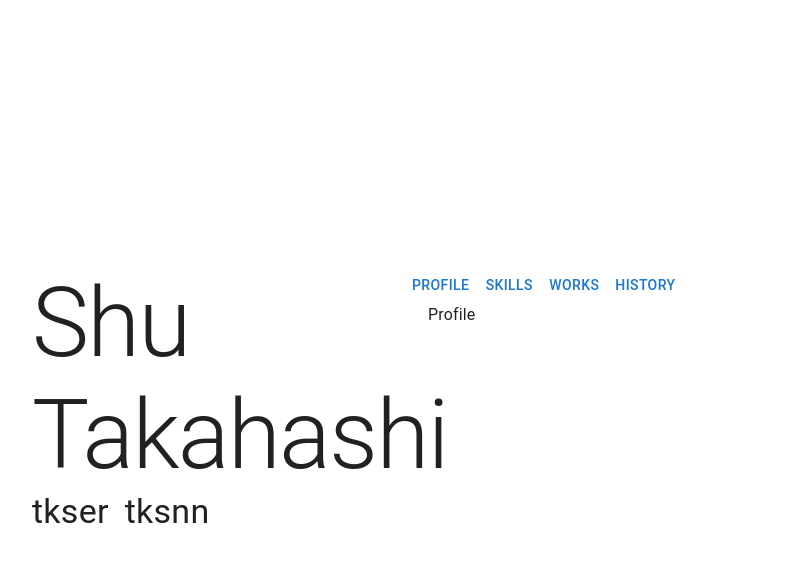
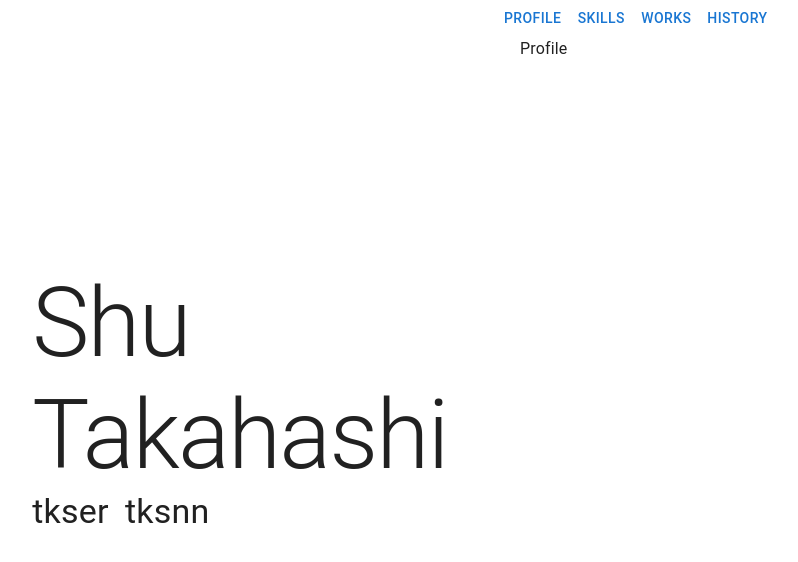
Before and after one commit to kq5y/t3x.jp, a React (Vite) app: page / in a window 1280 px wide. Shown: the top 562 px of the page, without its empty margins (16-814 px from the left). Built offline with nearby package versions, Linux system fonts and the light colour scheme.

Commit message:
wip: name

```diff
--- a/src/App.tsx
+++ b/src/App.tsx
@@ -1,4 +1,4 @@
-import { Container, CssBaseline, Stack, useMediaQuery } from '@mui/material';
+import { Container, CssBaseline, Grid, Stack, useMediaQuery } from '@mui/material';
 import { createTheme, ThemeProvider } from '@mui/material/styles';
 import { useMemo } from 'react';
 import Content from './components/Content';
@@ -6,7 +6,7 @@ import Name from './components/Name';
 
 const App = () => {
   const prefersDarkMode = useMediaQuery('(prefers-color-scheme: dark)');
-  const isWideScreen = useMediaQuery('(min-width: 750px)');
+  const isWideScreen = useMediaQuery('(min-width: 950px)');
   const theme = useMemo(
     () =>
       createTheme({
@@ -18,13 +18,17 @@ const App = () => {
   );
   return (
     <ThemeProvider theme={theme}>
-      <Container component="main" maxWidth="xs">
-        <CssBaseline />
+      <CssBaseline />
+      <Container component="main" maxWidth={false} disableGutters sx={{height: "100vh"}}>
         {isWideScreen ? (
-          <Stack direction="row">
-            <Name />
-            <Content direction="row" />
-          </Stack>
+          <Grid container style={{ height: '100%' }}>
+            <Grid item style={{ flexBasis: '40%', maxWidth: '750px' }}>
+              <Name />
+            </Grid>
+            <Grid item style={{ flex: 1 }}>
+              <Content direction="row" />
+            </Grid>
+          </Grid>
         ) : (
           <Stack direction="column">
             <Name />
--- a/src/components/Name.tsx
+++ b/src/components/Name.tsx
@@ -1,14 +1,19 @@
-import { Container, Stack, Typography } from "@mui/material"
+import { Grid, Stack, Typography, useMediaQuery } from "@mui/material"
 
 const Name = () => {
+  const isWideScreen = useMediaQuery('(min-width: 950px)');
   return (
-    <Container>
-      <Typography variant="h1" component="h1">Shu Takahashi</Typography>
-      <Stack direction="row" spacing={2}>
-        <Typography variant="h4" component="p">tkser</Typography>
-        <Typography variant="h4" component="p">tksnn</Typography>
-      </Stack>
-    </Container>
+    <Grid container alignItems={"center"} justifyContent={"center"} direction={"column"} style={{ height: '100%' }}>
+      <Grid item sx={{width: "min-content"}}>
+        <Typography variant="h1" component="h1" sx={{display: "inline", whiteSpace: isWideScreen ? "inherit" : "nowrap"}}>
+          Shu Takahashi
+        </Typography>
+        <Stack direction="row" spacing={2} sx={{display: "inline-flex"}}>
+            <Typography variant="h4" component="p">tkser</Typography>
+            <Typography variant="h4" component="p">tksnn</Typography>
+          </Stack>
+      </Grid>
+    </Grid>
   )
 }
 
--- a/src/main.scss
+++ b/src/main.scss
@@ -2,10 +2,6 @@
   font-family: Inter, system-ui, Avenir, Helvetica, Arial, sans-serif;
   line-height: 1.5;
   font-weight: 400;
-
-  color-scheme: light dark;
-  color: rgba(255, 255, 255, 0.87);
-  background-color: #242424;
 
   font-synthesis: none;
   text-rendering: optimizeLegibility;
@@ -14,56 +10,14 @@
   -webkit-text-size-adjust: 100%;
 }
 
-a {
-  font-weight: 500;
-  color: #646cff;
-  text-decoration: inherit;
-}
-a:hover {
-  color: #535bf2;
-}
-
-body {
+body, #root {
   margin: 0;
-  display: flex;
-  place-items: center;
-  min-width: 320px;
+  padding: 0;
   min-height: 100vh;
+  min-width: 100vw;
 }
 
 h1 {
   font-size: 3.2em;
   line-height: 1.1;
 }
-
-button {
-  border-radius: 8px;
-  border: 1px solid transparent;
-  padding: 0.6em 1.2em;
-  font-size: 1em;
-  font-weight: 500;
-  font-family: inherit;
-  background-color: #1a1a1a;
-  cursor: pointer;
-  transition: border-color 0.25s;
-}
-button:hover {
-  border-color: #646cff;
-}
-button:focus,
-button:focus-visible {
-  outline: 4px auto -webkit-focus-ring-color;
-}
-
-@media (prefers-color-scheme: light) {
-  :root {
-    color: #213547;
-    background-color: #ffffff;
-  }
-  a:hover {
-    color: #747bff;
-  }
-  button {
-    background-color: #f9f9f9;
-  }
-}
```
